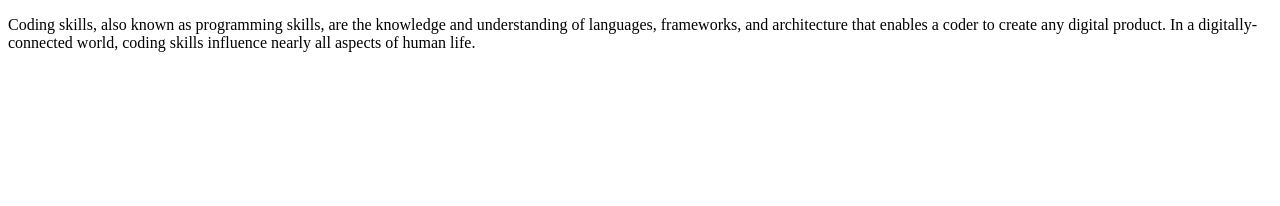
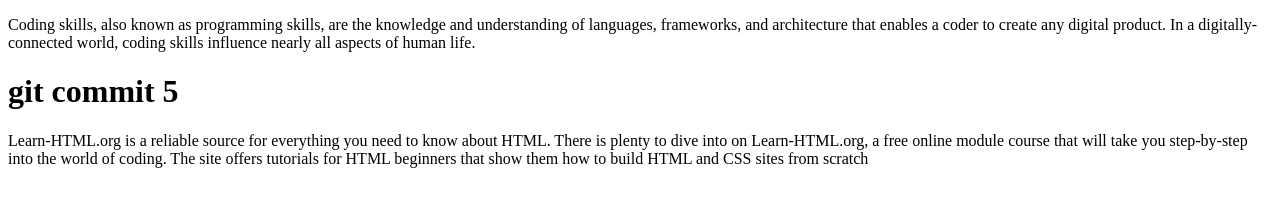
Before and after one commit to kartikkotkar/git-practice, a plain HTML site: page index.html in a window 1280 px wide. Drawn offline with Linux system fonts and the light colour scheme.

Commit message:
index.html added file

```diff
--- a/index.html
+++ b/index.html
@@ -10,5 +10,10 @@
     Coding skills, also known as programming skills, are the knowledge and understanding of languages, frameworks, and architecture that enables a coder to create any digital product. In a digitally-connected world, coding skills influence nearly all aspects of human life.
   </p>
 
+  <h1>git commit 5</h1>
+
 </body>
+<p>
+    Learn-HTML.org is a reliable source for everything you need to know about HTML. There is plenty to dive into on Learn-HTML.org, a free online module course that will take you step-by-step into the world of coding. The site offers tutorials for HTML beginners that show them how to build HTML and CSS sites from scratch
+</p>
 </html>
```
